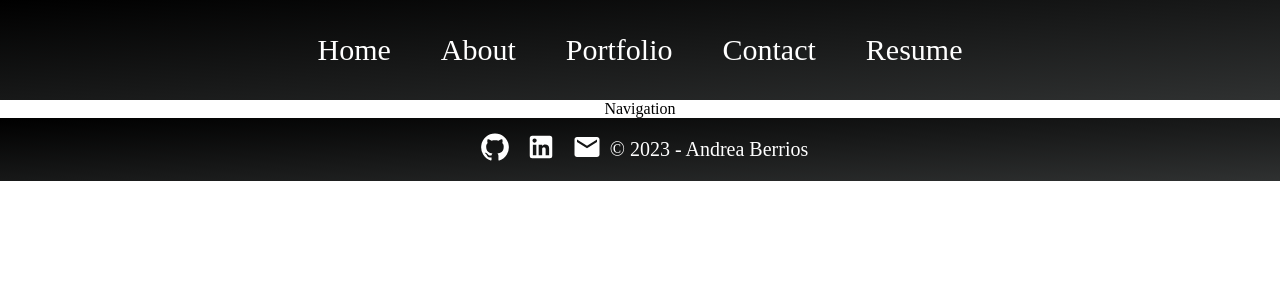
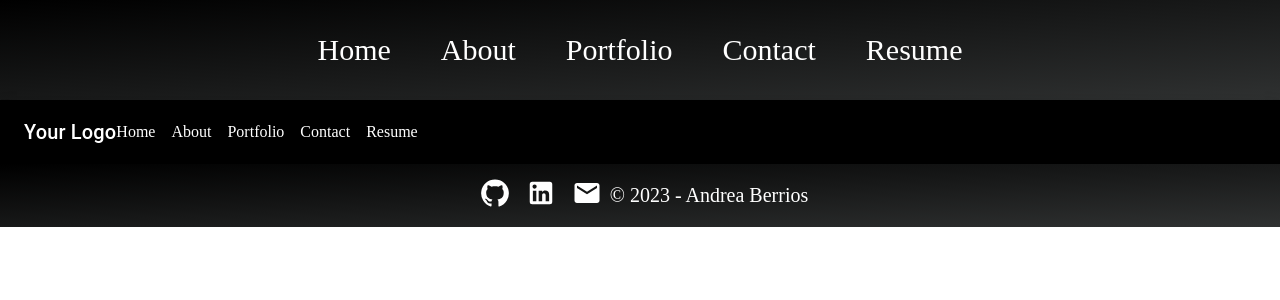
Before and after one commit to andreaber23/react-portfolio-andrea, a React (Create React App) app: page /navigation in a window 1280 px wide. Shown: the top 300 px of the page. Built offline with nearby package versions, Linux system fonts and the light colour scheme.

Commit message:
finished styling and adding navigation

```diff
--- a/src/App.css
+++ b/src/App.css
@@ -1,6 +1,7 @@
 .App {
   text-align: center;
   height: 100%;
+
 }
 
 body {
@@ -121,10 +122,27 @@ body {
 
 .home {
   width: 100%;
+  height: 100%;
   font-family: Arial, Helvetica, sans-serif;
   align-items: center;
   color: white;
 
+}
+@media only screen and (max-width: 600px) {
+  .about h2 {
+    font-size: 40px;
+  }
+
+  .skills {
+    text-align: center;
+  }
+  .list {
+    padding: 0;
+  }
+
+  .skills h2 {
+    font-size: 30px;
+  }
 }
 
 .introduction {
@@ -141,7 +159,7 @@ text-align: center;
 
 .introduction h2 {
   font-family: Arial, Helvetica, sans-serif;
-  font-size: 100px;
+  font-size: 90px;
   font-weight: bold;
   height: 50px;
 }
@@ -159,7 +177,8 @@ text-align: center;
   font-size: 20px;
 }
 .homeProfile {
-  height: 55%;
+  height: 40%;
+  margin-top:20%
 }
 
 .resumeMain {
@@ -221,19 +240,19 @@ text-align: center;
 
 
 @media only screen and (max-width: 600px) {
-    .about h2 {
+    .aboutMe h2 {
       font-size: 40px;
       list-style: none;
 
     }
 
-    .about .prompt {
+    .aboutMe .prompt {
       margin-top: 10px;
       font-size: 20px;
       width: 80%;
     }
     .skills {
-      text-align: left;
+      text-align: center;
 
     }
     .list {
@@ -263,7 +282,7 @@ text-align: center;
     text-align: center;
 }
 .aboutMe p{
-  font-size: 30px;
+  font-size: 25px;
   color: white;
   display: flex;
   flex-direction: column;
--- a/src/components/Contact.js
+++ b/src/components/Contact.js
@@ -76,6 +76,7 @@ function Contact() {
         </form>
       </Box>
     </Box>
+
     </div>
   );
 }
--- a/src/components/Navigation.js
+++ b/src/components/Navigation.js
@@ -1,11 +1,62 @@
-import React from 'react'
+import React from 'react';
+import { Link as RouterLink } from 'react-router-dom';
+import { AppBar, Toolbar, Typography, Link } from '@mui/material';
+import { styled } from '@mui/system';
 
-function Navigation() {
+const StyledAppBar = styled(AppBar)`
+  background-color: black;
+`;
+
+const StyledLink = styled(Link)`
+  color: white;
+  text-decoration: none;
+  margin-right: 16px;
+  font-weight: ${(props) => (props.active ? 'bold' : 'normal')};
+`;
+
+const Navigation = ({ currentPage }) => {
   return (
-    <div>
-      Navigation
-    </div>
-  )
-}
+    <StyledAppBar position="static">
+      <Toolbar>
+        <Typography variant="h6">Your Logo</Typography>
+        <StyledLink
+          component={RouterLink}
+          to="/"
+          active={currentPage === 'home'}
+        >
+          Home
+        </StyledLink>
+        <StyledLink
+          component={RouterLink}
+          to="/about"
+          active={currentPage === 'about'}
+        >
+          About
+        </StyledLink>
+        <StyledLink
+          component={RouterLink}
+          to="/portfolio"
+          active={currentPage === 'portfolio'}
+        >
+          Portfolio
+        </StyledLink>
+        <StyledLink
+          component={RouterLink}
+          to="/contact"
+          active={currentPage === 'contact'}
+        >
+          Contact
+        </StyledLink>
+        <StyledLink
+          component={RouterLink}
+          to="/resume"
+          active={currentPage === 'resume'}
+        >
+          Resume
+        </StyledLink>
+      </Toolbar>
+    </StyledAppBar>
+  );
+};
 
-export default Navigation
+export default Navigation;
```
Also changed, not shown: src/components/Header.js (deleted, +0 -11 lines).
